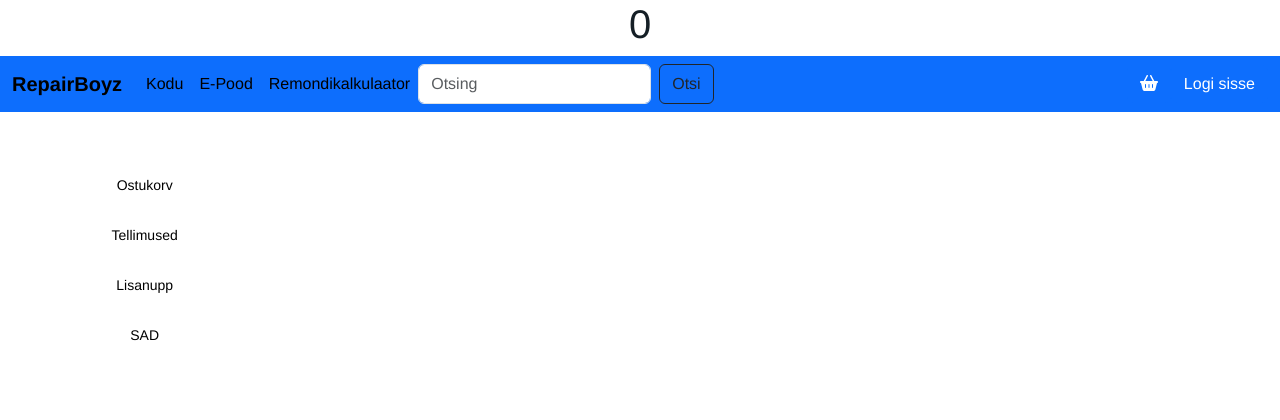
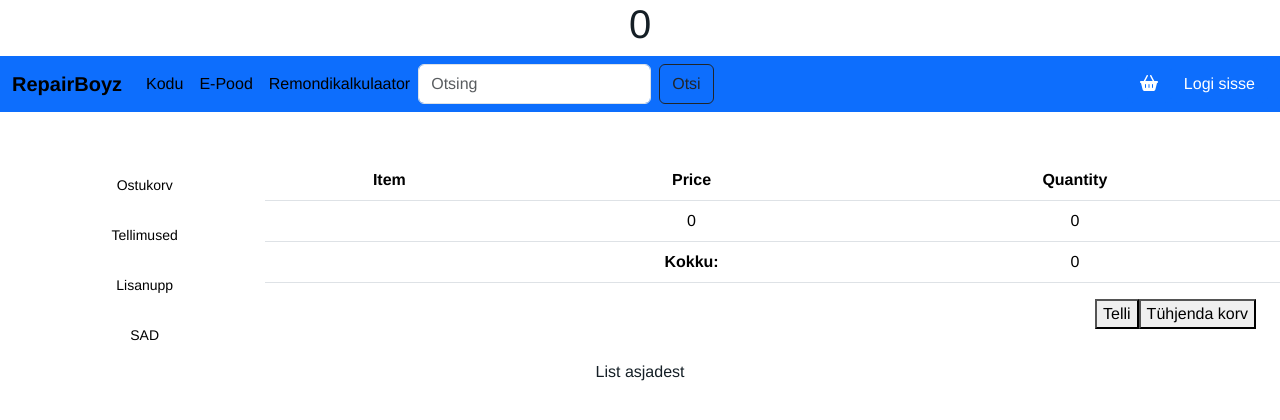
Before and after one commit to Romar-II/repairfront, a Vue app: page /basket in a window 1280 px wide. Shown: the top 420 px of the page. Built offline with nearby package versions, Linux system fonts and the light colour scheme; no server answers.

Commit message:
master mainCategorySelect Accordion without handling response

```diff
--- a/src/App.vue
+++ b/src/App.vue
@@ -77,6 +77,9 @@ export default {
           })
     }
   },
+  beforeMount() {
+    this.updateCart()
+  }
 
 }
 </script>
--- /dev/null
+++ b/src/components/PendingCart.vue
@@ -0,0 +1,84 @@
+<template>
+  <table class="table">
+    <thead>
+    <tr>
+      <th scope="col">Item</th>
+      <th scope="col">Price</th>
+      <th scope="col">Quantity</th>
+    </tr>
+    </thead>
+    <tbody>
+    <tr v-for="product in cartItems" >
+      <td>{{product.productName}}</td>
+      <td>{{ product.productPrice}}</td>
+      <td>{{ product.qty }}</td>
+    </tr>
+    </tbody>
+    <thead />
+    <tbody>
+    <tr>
+      <td></td>
+      <th>Kokku:</th>
+      <td>{{sum}}</td>
+    </tr>
+    </tbody>
+  </table>
+
+  <div class="text-end me-4">
+  <button >
+    Telli
+  </button>
+  <button class="justify-content-end">
+    Tühjenda korv
+  </button>
+  </div>
+</template>
+
+<script>
+export default {
+  name: "PendingCart",
+  data(){
+    return{
+      userId:1,
+      // userId: sessionStorage.getItem('userId'),
+      cartItems: [
+        {
+          productId: 0,
+          repairItemId:0,
+          productName:'',
+          productPrice: 0,
+          qty: 0,
+        }
+      ],
+      sum:0,
+    }
+  },
+  methods: {
+    getCartItems() {
+      this.$http.get(`/cart/items/${this.userId}`)
+          .then(response => {
+            this.cartItems = response.data
+            this.sortCartItems()
+            this.calculateSum()
+          })
+          .catch(error => {
+            const errorResponseBody = error.response.data
+          })
+    },
+    sortCartItems(){
+      this.cartItems.sort((a, b) => a.repairItemId - b.repairItemId)
+    },
+    calculateSum(){
+      this.sum = this.cartItems.reduce((total, item) => total + item.productPrice, 0)
+    }
+  },
+  beforeMount() {
+    this.getCartItems()
+  }
+}
+
+</script>
+
+<style scoped>
+
+</style>
--- a/src/views/BasketView.vue
+++ b/src/views/BasketView.vue
@@ -25,19 +25,22 @@
 
 
     </div>
-    <div class="col">
-
+    <div class="col mt-5">
+      <PendingCart/>
     </div>
   </div>
-
+  List asjadest
 </template>
 
 
 <script>
 
 
+import PendingCart from "@/components/PendingCart.vue";
+
 export default {
   name: "BasketView",
+  components: {PendingCart},
 
   data() {
     return {
@@ -45,24 +48,18 @@ export default {
       productsIds: [1, 2, 3, 4, 5],
       userId: 1,
       // userId: sessionStorage.getItem('userId'),
-      cartItems:[
+      cartItems: [
         {
-          productId:0,
-          price:0,
-          quantity:0,
+          productId: 0,
+          repairItemId:0,
+          price: 0,
+          quantity: 0,
         }
       ],
-      cartRepairItems:[
-        {
-          repairItemId:0,
-          price:0,
-          quantity:0,
-        }
-      ]
     }
   },
   methods: {
-    getCartItems(){
+    getCartItems() {
       this.$http.get(`/cart/items/${this.userId}`)
           .then(response => {
             this.cartItems = response.data
@@ -71,19 +68,9 @@ export default {
             const errorResponseBody = error.response.data
           })
     },
-    getCartRepairItems(){
-        this.$http.get(`/cart/repairitems/${this.userId}`)
-            .then(response => {
-              this.cartRepairItems = response.data
-            })
-            .catch(error => {
-              const errorResponseBody = error.response.data
-            })
-    }
   },
   beforeMount() {
     this.getCartItems()
-    this.getCartRepairItems()
   }
 }
 </script>
```
Lines whose indentation alone changed are shown as unchanged.
